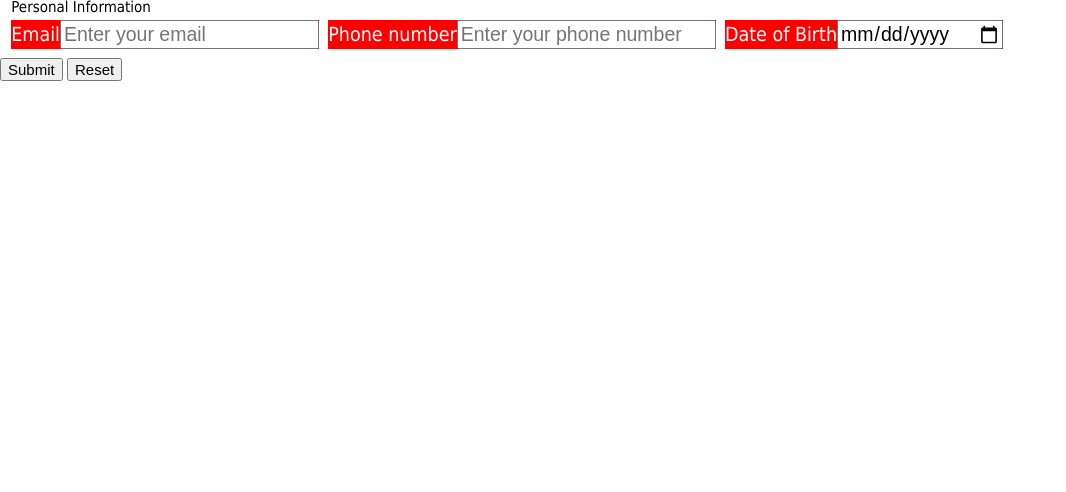
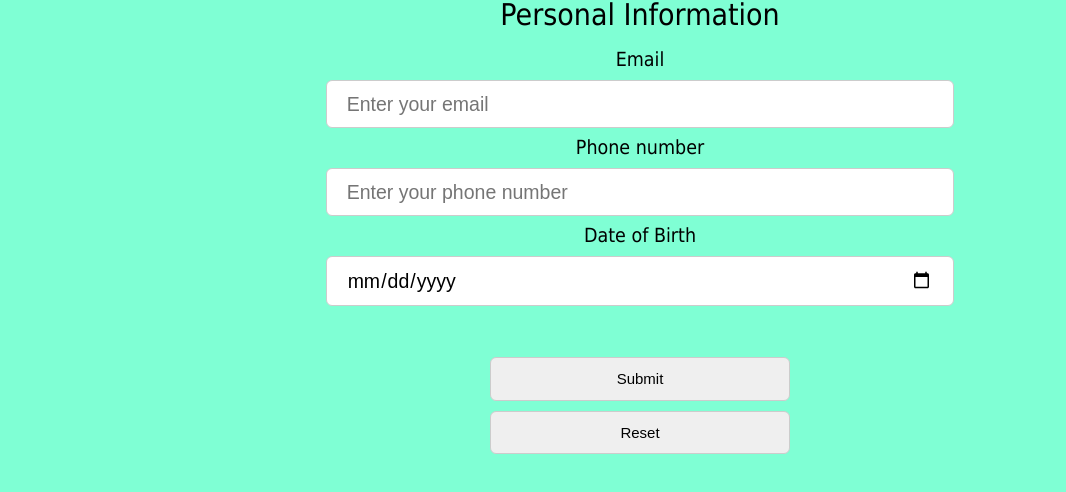
Before and after one commit to namnguyencong/lab2, a plain HTML site: page index.html in a window 1280 px wide. Shown: the whole page, without its empty margins (0-1066 px from the left). Drawn offline with Linux system fonts and the light colour scheme.

Commit message:
Update style.css

```diff
--- a/css/style.css
+++ b/css/style.css
@@ -1,28 +1,54 @@
 html {
-   line-height: 1.2em;
+   line-height: 1.3em;
    font-family: tahoma;
    font-size: 15px;
 }
 
+body {
+	background-color: #7FFFD4;
+}
 
+#container {
+	text-align: center;
+	margin: auto;
+}
+
+legend {
+	font-size: 30px;
+	margin: 5px auto;
+	}
 
 label {
-  display: block;
-  background-color: #66ccff;
-  text-align: center;
+	display: block;
+	text-align: center;
+	margin: 10px auto;
+	font-size: 1.3em;
 }
 
-@media screen and (min-width: 480px) {
-  label {
-    display: inline-block;
-    color: white;
-    background-color: red;
-    margin-right: 5px;
-    font-size: 1.3em;
-  }
+input {
+    display: block;
+	width: 100%;
+	padding: 12px 20px;
+    margin: 10px auto;
+	border: 1px solid #ccc;
+	border-radius: 6px;
+	box-sizing: border-box;
+}
 
-  div {
-    display: inline;
+#button {
+    width: 100%;
+	padding: 12px 20px;
+    margin: 10px auto;
+	border-radius: 6px;
+	box-sizing: border-box;
+}
 
-  }
+@media screen and (min-width: 768px) {
+	input {
+		width: 50%
+	}
+
+	#button {
+		width: 50%;
+	}
 }
```
